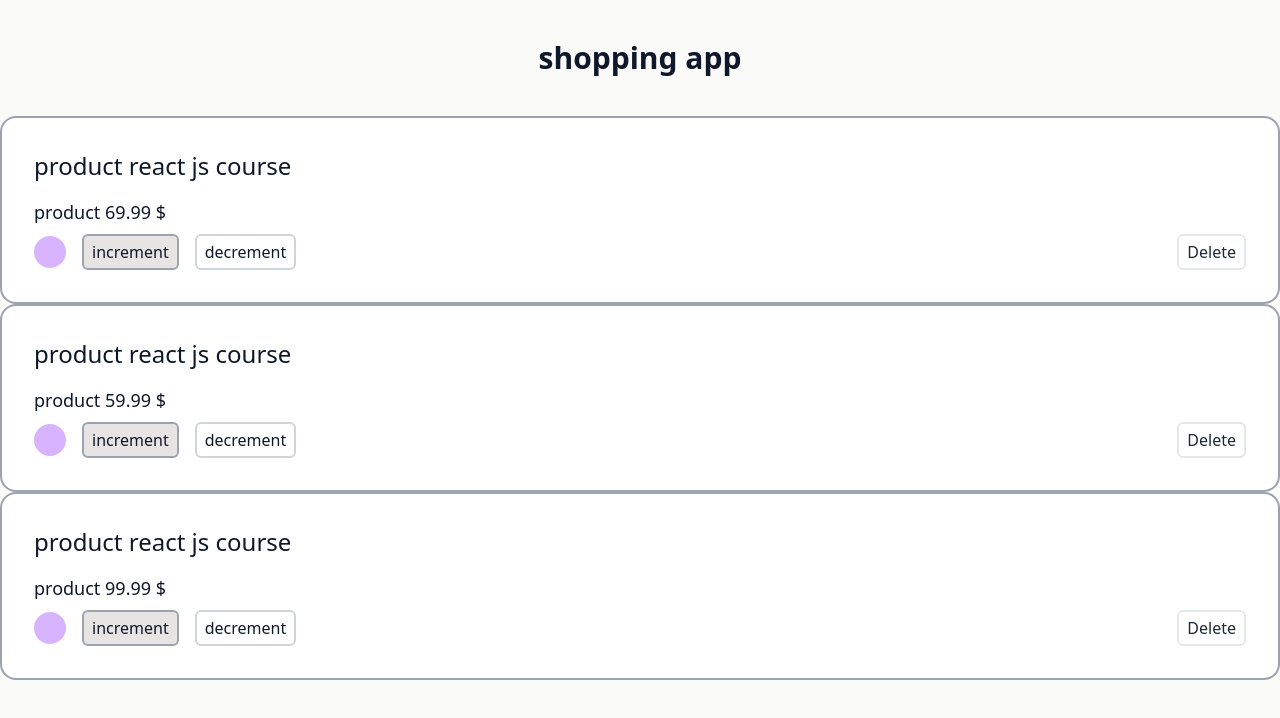
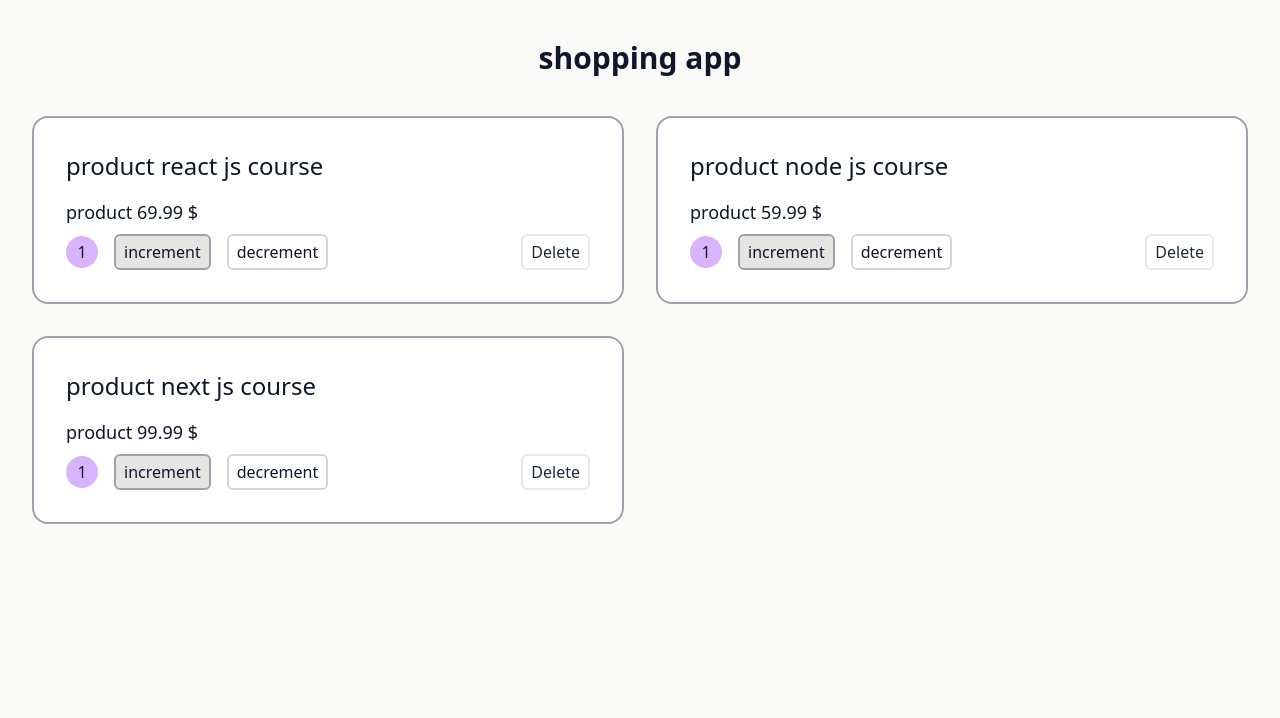
Before and after one commit to alireza0mohammady/first-react-app, a React (Create React App) app: page / in a window 1280 px wide. Shown: the top 718 px of the page. Built offline with nearby package versions, Linux system fonts and the light colour scheme.

Commit message:
add style add states changes handlers (delete,increment,decrement)

```diff
--- a/src/components/ProductsList/ProductsList.js
+++ b/src/components/ProductsList/ProductsList.js
@@ -4,14 +4,34 @@ import React, { useState } from 'react';
 const ProductsList = (props) => {
 
    const [products, setproducts] = useState([
-      { name: "react js course", price: 69.99, id: 1 },
-      { name: "react js course", price: 59.99, id: 2 },
-      { name: "react js course", price: 99.99, id: 3 },
+      { name: "react js course", price: 69.99, id: 1,count:1 },
+      { name: "node js course", price: 59.99, id: 2,count:1 },
+      { name: "next js course", price: 99.99, id: 3,count:1 },
    ]);
+   const deleteProduct= (id)=>{
+      const filteredProduct = products.filter((product)=> product.id !== id)
+      setproducts(filteredProduct);
+   }
+   const incrementProduct= (id)=>{
+      const productsCopy = [...products]
+      const incrementingProduct = productsCopy.find((product)=> product.id === id)
+      incrementingProduct.count++;
+      setproducts(productsCopy)
+   }
+   const decrementProduct= (id)=>{
+      const productsCopy = [...products]
+      const decrementingProduct = productsCopy.find((product)=> product.id === id)
+      if(decrementingProduct.count===1){
+         deleteProduct(id)
+         return
+      }
+      decrementingProduct.count--;
+      setproducts(productsCopy);
+   }
    return (
-      <div>
+      <div className="grid grid-cols-2 gap-6 md:gap-8 px-8">
         { products.map((product) => {
-            return <Product name={product.name} key={product.id} price={product.price} />;
+            return <Product onIncrement={incrementProduct} onDecrement={decrementProduct} onDelete={deleteProduct} name={product.name} key={product.id} id={product.id} count={product.count} price={product.price} />;
          })}
       </div>
     );
```
